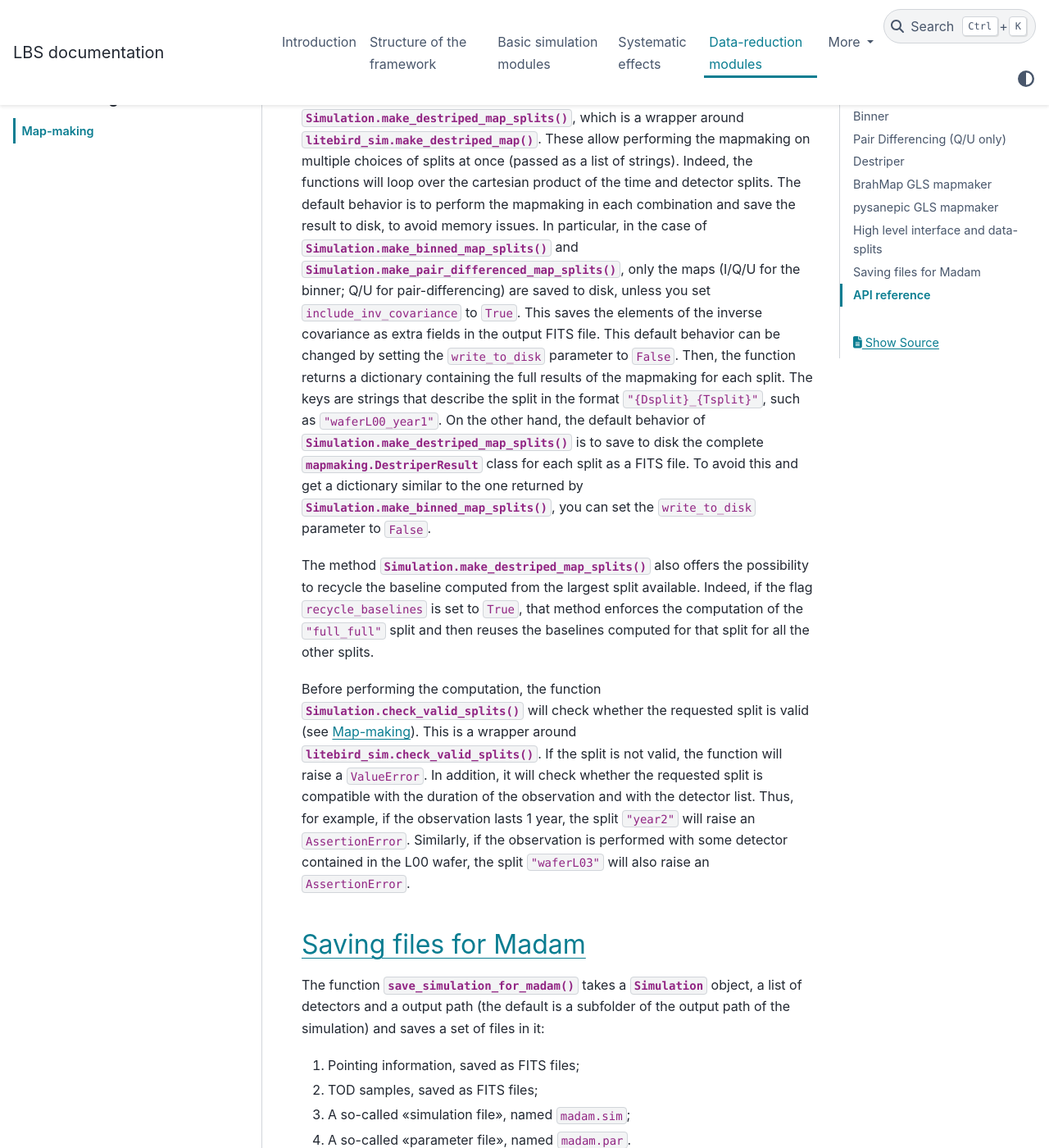
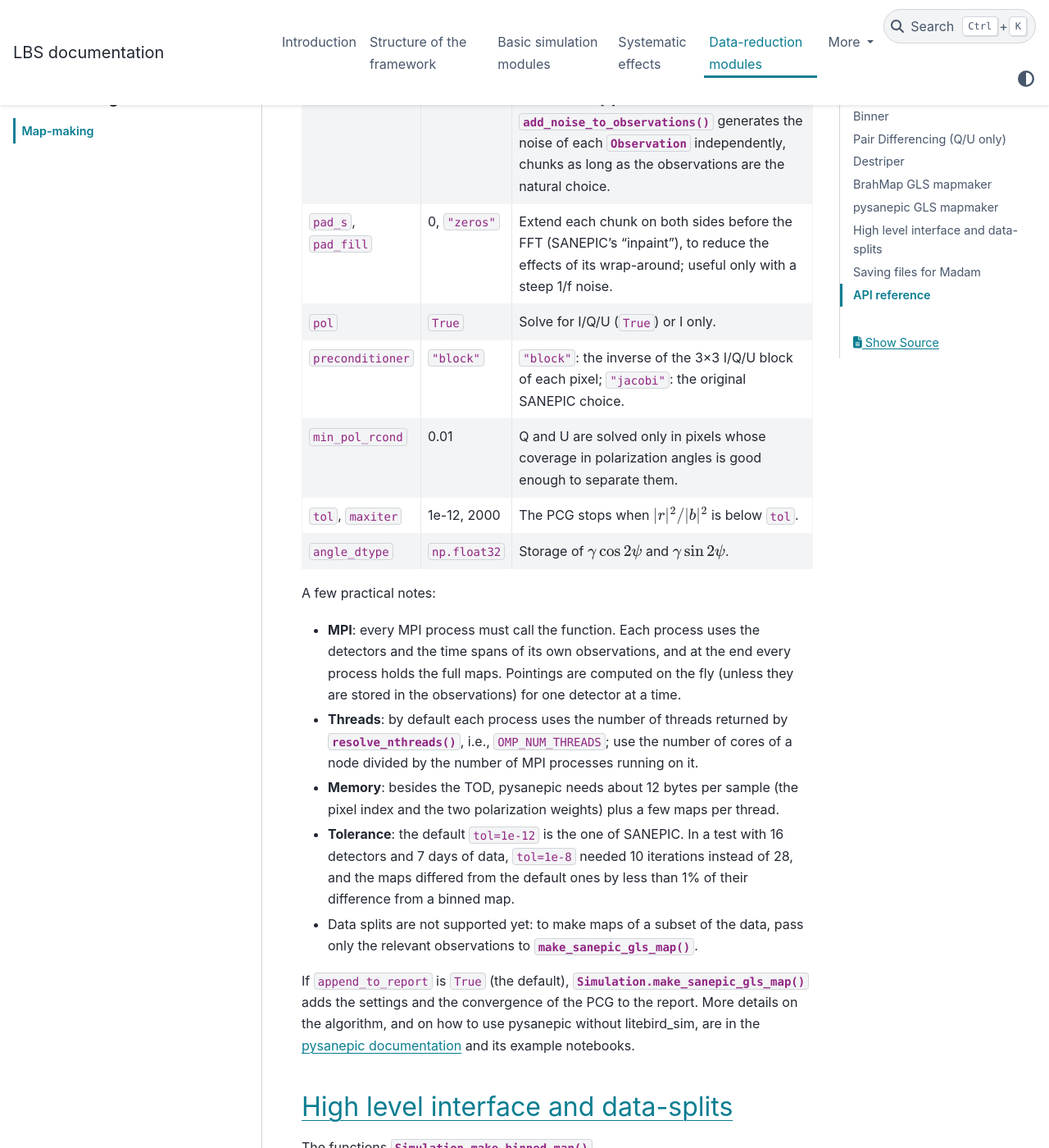
Before and after one commit to litebird/litebird_sim, a Sphinx documentation site: the page built from docs/source/mapmaking.rst, in a window 1280 px wide and 1400 px high, scrolled down 18661 px. Shown: the whole window at 82% size. Built offline with Sphinx 7.4.7 and the PyData theme 0.15.4, drawn with Linux system fonts in a browser that asks for light colours; cross-references to code outside the pages are shown as plain code; some of the changed text lies outside the part shown.

Commit message:
Document the pysanepic interface: settings, MPI, threads, memory, installation
Co-Authored-By: Claude Opus 5.5 <noreply@anthropic.com>

```diff
--- a/docs/source/mapmaking.rst
+++ b/docs/source/mapmaking.rst
@@ -798,24 +798,113 @@ For further details refer to
 pysanepic GLS mapmaker
 ----------------------
 
-If `pysanepic <https://github.com/litebird/pysanepic>`_ is installed,
-:func:`.make_sanepic_gls_map` (or :meth:`.Simulation.make_sanepic_gls_map`)
-computes GLS maps accounting for 1/f noise (SANEPIC algorithm). The noise
-covariance of each detector is built from the same parameters used to
-simulate the noise (``net_ukrts``, ``fknee_mhz``, ``alpha``, ``fmin_hz``) and
-applied in Fourier space on chunks of ``params.chunk_s`` seconds; HWP and
-polarization efficiency are taken into account:
+`pysanepic <https://github.com/litebird/pysanepic>`_ is a standalone Python
+port of the SANEPIC GLS map-maker. If it is installed (see
+:ref:`install-dependencies`), :func:`.make_sanepic_gls_map` (or
+:meth:`.Simulation.make_sanepic_gls_map`) computes GLS maps accounting for
+1/f noise: it solves :math:`(P^T N^{-1} P)\, m = P^T N^{-1} d` with a
+preconditioned conjugate gradient (PCG).
+
+The inverse noise covariance :math:`N^{-1}` of each detector is built from
+the same parameters used to simulate the noise (``net_ukrts``,
+``fknee_mhz``, ``alpha``, ``fmin_hz``) and is applied in Fourier space on
+chunks of ``params.chunk_s`` seconds; noise correlations between different
+chunks and between different detectors are neglected. The HWP angle and
+the polarization efficiency of the detectors are taken into account:
 
 .. code-block:: python
 
   from pysanepic import GLSParameters
 
   result = sim.make_sanepic_gls_map(
-      nside=nside, params=GLSParameters(chunk_s=3600.0)
+      nside=nside,
+      params=GLSParameters(chunk_s=86400.0, tol=1e-8),
   )
   result.maps        # I, Q, U (healpy.UNSEEN where not solved)
   result.hit_map
   result.converged, result.iterations
+
+The low-level function works on a list of observations and accepts the
+same arguments as the other map-makers to select the TOD components and
+the pointings:
+
+.. code-block:: python
+
+  result = lbs.make_sanepic_gls_map(
+      nside=nside,
+      observations=sim.observations,
+      hwp=sim.hwp,
+      components=["tod", "noise"],   # summed before map-making
+  )
+
+The settings of the map-maker are collected in a
+``pysanepic.GLSParameters`` object, which litebird_sim passes unchanged
+to pysanepic:
+
+.. list-table::
+   :header-rows: 1
+   :widths: 20 15 65
+
+   * - Field
+     - Default
+     - Meaning
+   * - ``chunk_s``
+     - 3600
+     - :math:`N^{-1}` is applied independently on chunks of this
+       duration [s]. Since :func:`.add_noise_to_observations` generates
+       the noise of each :class:`.Observation` independently, chunks as
+       long as the observations are the natural choice.
+   * - ``pad_s``, ``pad_fill``
+     - 0, ``"zeros"``
+     - Extend each chunk on both sides before the FFT (SANEPIC's
+       "inpaint"), to reduce the effects of its wrap-around; useful only
+       with a steep 1/f noise.
+   * - ``pol``
+     - ``True``
+     - Solve for I/Q/U (``True``) or I only.
+   * - ``preconditioner``
+     - ``"block"``
+     - ``"block"``: the inverse of the 3×3 I/Q/U block of each pixel;
+       ``"jacobi"``: the original SANEPIC choice.
+   * - ``min_pol_rcond``
+     - 0.01
+     - Q and U are solved only in pixels whose coverage in polarization
+       angles is good enough to separate them.
+   * - ``tol``, ``maxiter``
+     - 1e-12, 2000
+     - The PCG stops when :math:`|r|^2/|b|^2` is below ``tol``.
+   * - ``angle_dtype``
+     - ``np.float32``
+     - Storage of :math:`\gamma\cos 2\psi` and :math:`\gamma\sin 2\psi`.
+
+A few practical notes:
+
+- **MPI**: every MPI process must call the function. Each process uses
+  the detectors and the time spans of its own observations, and at the end
+  every process holds the full maps. Pointings are computed on the fly
+  (unless they are stored in the observations) for one detector at a
+  time.
+- **Threads**: by default each process uses the number of threads
+  returned by :func:`.resolve_nthreads`, i.e., ``OMP_NUM_THREADS``; use
+  the number of cores of a node divided by the number of MPI processes
+  running on it.
+- **Memory**: besides the TOD, pysanepic needs about 12 bytes per
+  sample (the pixel index and the two polarization weights) plus a few
+  maps per thread.
+- **Tolerance**: the default ``tol=1e-12`` is the one of SANEPIC. In a
+  test with 16 detectors and 7 days of data, ``tol=1e-8`` needed 10
+  iterations instead of 28, and the maps differed from the default ones
+  by less than 1% of their difference from a binned map.
+- Data splits are not supported yet: to make maps of a subset of the
+  data, pass only the relevant observations to
+  :func:`.make_sanepic_gls_map`.
+
+If ``append_to_report`` is ``True`` (the default),
+:meth:`.Simulation.make_sanepic_gls_map` adds the settings and the
+convergence of the PCG to the report. More details on the algorithm, and
+on how to use pysanepic without litebird_sim, are in the `pysanepic
+documentation <https://github.com/litebird/pysanepic#readme>`_ and its
+example notebooks.
 
 
 High level interface and data-splits
```
Also changed, not shown: docs/source/installation.rst (+9 -0 lines), 1 other file.
